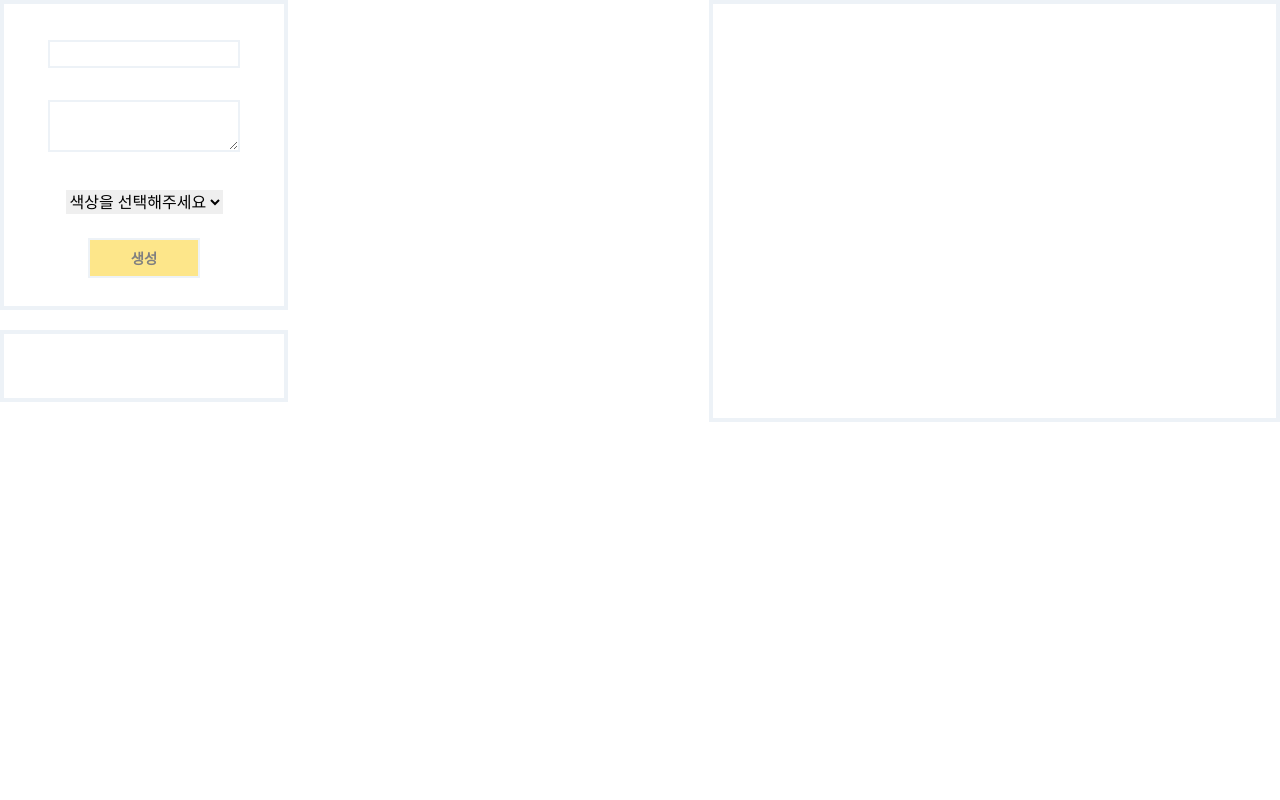
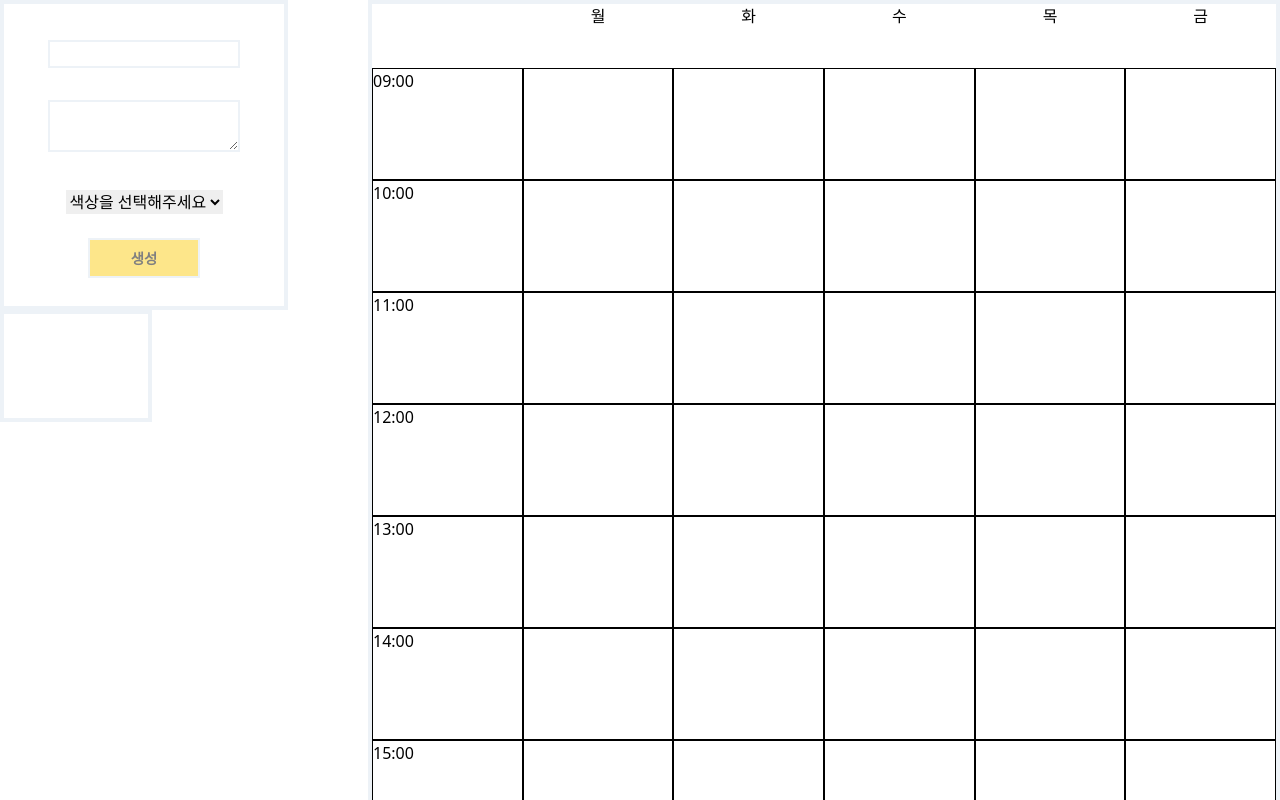
Before and after one commit to BANGWON-LEE/my_library, a Next.js app: page /timetablePage in a window 1280 px wide. Both pictures are taken after a click on the button "생성". Shown: the top 800 px of the page. Built offline with nearby package versions, Linux system fonts and the light colour scheme.

Commit message:
시간에 따른 block 생성 및 드래그 하여 시간표 생성 및 이동

```diff
--- a/src/components/timetable/CreateTime.tsx
+++ b/src/components/timetable/CreateTime.tsx
@@ -1,5 +1,68 @@
-const CreateTime = () => {
-  return <div className="w-4/5 border-4" />;
+import React from 'react';
+
+interface CreateTimeType {
+  isDragging: boolean;
+}
+
+const CreateTime = (props: CreateTimeType) => {
+  const handleDragOver = (event: any) => {
+    event.preventDefault();
+  };
+
+  const handleDrop = (event: any) => {
+    event.preventDefault();
+    // 드롭된 요소 처리 로직
+    const data = event.dataTransfer.getData('text/plain');
+    const droppedElement = document.getElementById(data);
+    console.log('handleDropData', droppedElement);
+    event.target.appendChild(droppedElement);
+  };
+
+  const week: string[] = [' ', '월', '화', '수', '목', '금'];
+  const row: string[][] = [
+    ['09:00', '', '', '', '', ''],
+    ['10:00', '', '', '', '', ''],
+    ['11:00', '', '', '', '', ''],
+    ['12:00', '', '', '', '', ''],
+    ['13:00', '', '', '', '', ''],
+    ['14:00', '', '', '', '', ''],
+    ['15:00', '', '', '', '', ''],
+    ['16:00', '', '', '', '', ''],
+    ['17:00', '', '', '', '', ''],
+    ['18:00', '', '', '', '', ''],
+  ];
+
+  return (
+    <div className="w-[57rem] border-4">
+      <div className="flex">
+        {week.map((day) => (
+          <div key={day} className="h-[4rem] w-[9.5rem] text-center">
+            {day}
+          </div>
+        ))}
+      </div>
+      {row.map((ls: string[], index: number) => (
+        <div className="flex" key={ls[0]}>
+          {ls.map((time) => (
+            <div
+              key={time}
+              id={`dropTarget ${index.toString()}`}
+              className="h-[7rem] w-[9.5rem]"
+              onDragOver={(event) => handleDragOver(event)}
+              onDrop={(event) => handleDrop(event)}
+              style={{
+                border: props.isDragging
+                  ? '2px dashed red'
+                  : '0.5px solid black',
+              }}
+            >
+              {time}
+            </div>
+          ))}
+        </div>
+      ))}
+    </div>
+  );
 };
 
 export default CreateTime;
--- a/src/components/timetable/Timetable.tsx
+++ b/src/components/timetable/Timetable.tsx
@@ -26,11 +26,22 @@ const Timetable = () => {
     setTimeList((data) => [...data, registeredData]);
   };
 
-  console.log('time', timeList);
+  const [isDragging, setIsDragging] = useState(false);
+
+  const handleDragStart = (event: any) => {
+    setIsDragging(true);
+    // 드래그하는 요소의 데이터 설정
+    const test = event.dataTransfer.setData('text/plain', event.target.id);
+    console.log('test', test);
+  };
+
+  const handleDragEnd = () => {
+    setIsDragging(false);
+  };
 
   return (
     <div className="flex w-full justify-between">
-      <div className="w-full">
+      <div className="w-1/5">
         <div className="w-[18rem] border-4 py-5">
           <div className="w-auto py-4 text-center">
             <input
@@ -53,7 +64,7 @@ const Timetable = () => {
               <option value="bg-[#8fb0c6]">Blue</option>
               <option value="bg-[#3CB371]">Green</option>
               <option value="bg-[#E2E2E2]">Gray</option>
-              <option value="bg-[e9ec69]">Yellow</option>
+              <option value="bg-[#e9ec69]">Yellow</option>
             </select>
           </div>
           <div className="w-auto py-2 text-center">
@@ -66,14 +77,25 @@ const Timetable = () => {
             </button>
           </div>
         </div>
-        {timeList?.map((el: TimeType) => (
-          <div key={1} className={`${el.color} my-5 w-[18rem] border-4 `}>
-            <div className="w-auto py-4 text-center">{el.title}</div>
-            <div className="w-auto py-4 text-center">{el.content}</div>
+        {timeList?.map((el: TimeType, index: number) => (
+          <div
+            key={1}
+            id={index.toString()}
+            className={`${el.color}  h-[7rem] w-[9.5rem] border-4 `}
+            draggable
+            onDragStart={(event: any) => handleDragStart(event)}
+            onDragEnd={handleDragEnd}
+          >
+            <div className="my-4 w-auto text-center font-extrabold">
+              {el.title}
+            </div>
+            <div className="my-4 w-auto text-center font-extralight">
+              {el.content}
+            </div>
           </div>
         ))}
       </div>
-      <CreateTime />
+      <CreateTime isDragging={isDragging} />
     </div>
   );
 };
```
